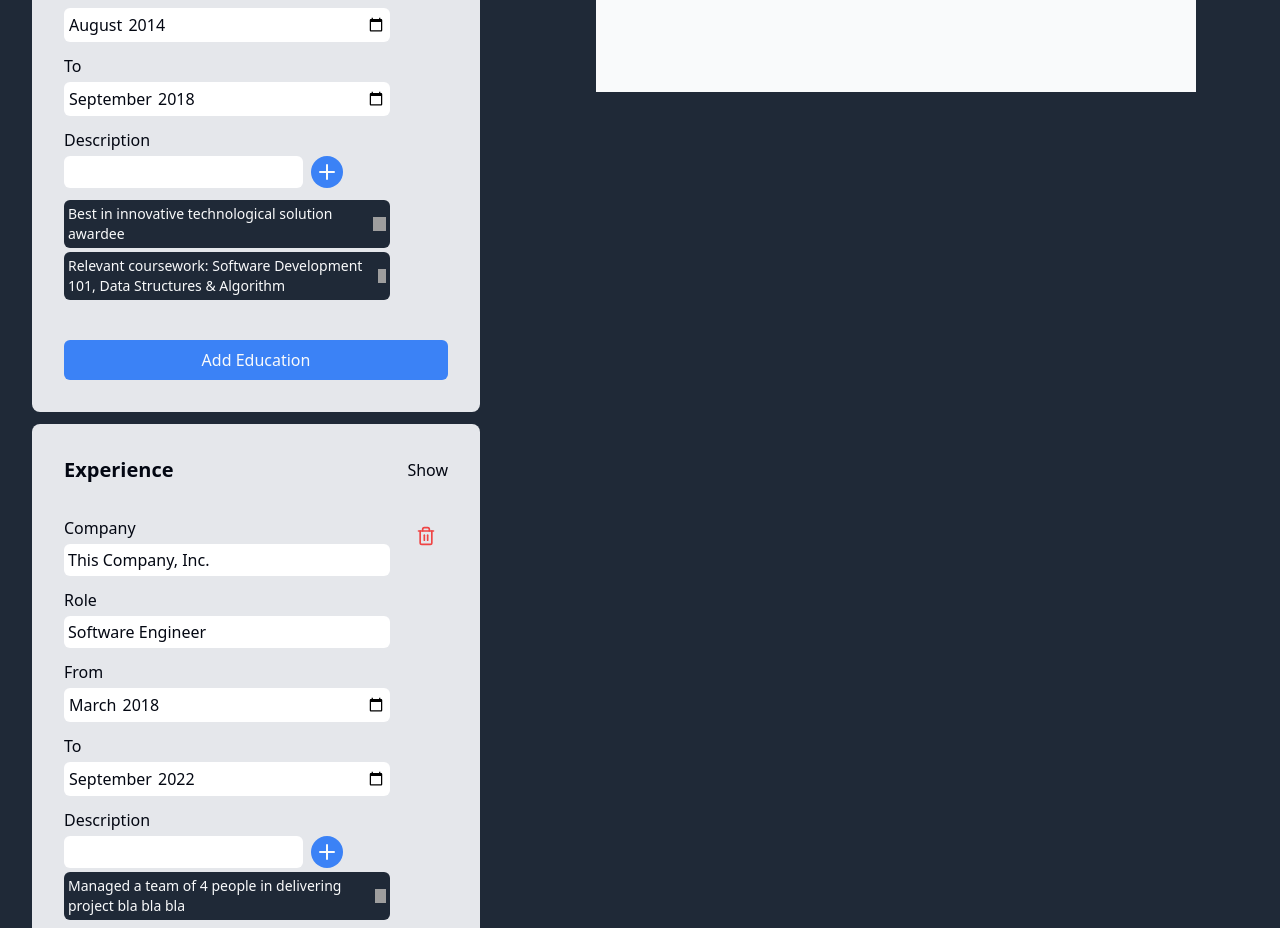
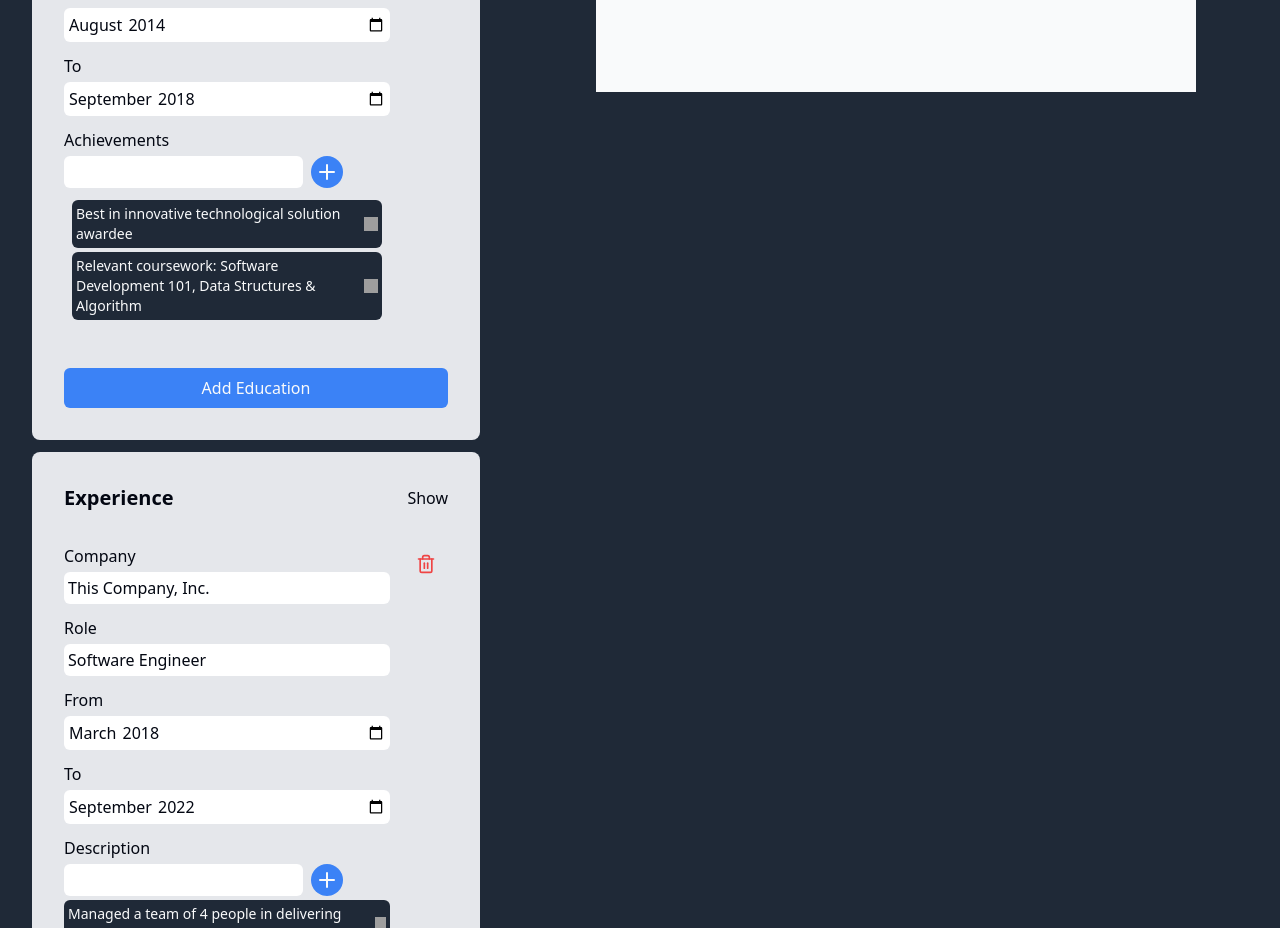
Before and after one commit to rhenzala/cv-app, a React (Vite) app: page / in a window 1280 px wide. Shown: the part 884-1812 px from the top of the page. Built offline with nearby package versions, Linux system fonts and the light colour scheme; grey boxes are pictures that could not be loaded.

Commit message:
Change Descriptions to Achievements in form editor
Also, add flex-shrink to the X button in the list items for the Descriptions and Achievements.

```diff
--- a/src/components/Education.jsx
+++ b/src/components/Education.jsx
@@ -76,7 +76,7 @@ function CreateForm({
                         />
                 </div>
                 <div className="flex flex-col gap-1">
-                    <label htmlFor={`description-${educ.id}`}>Description</label>
+                    <label htmlFor={`description-${educ.id}`}>Achievements</label>
                     <div className="flex gap-2">
                         <input
                         type="text"
@@ -97,7 +97,7 @@ function CreateForm({
                     </div>
                     <div>
                         <ul
-                        className="flex flex-col gap-1 mt-2"
+                        className="flex flex-col gap-1 p-2"
                         >
                             {educ.descriptions.map((item, index) => (
                                 <li
@@ -107,6 +107,7 @@ function CreateForm({
                                 <span>{item}</span>
                                 <button
                                 onClick={() => deleteDescription('Education', educ.id, index)}
+                                className="flex-shrink-0"
                                 aria-label="Delete item"
                                 >
                                 <img
```
